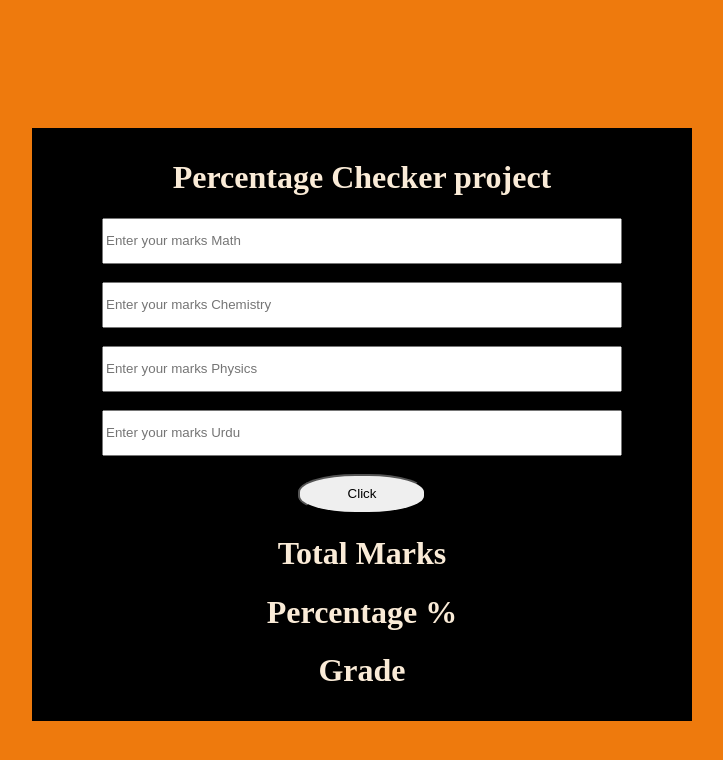
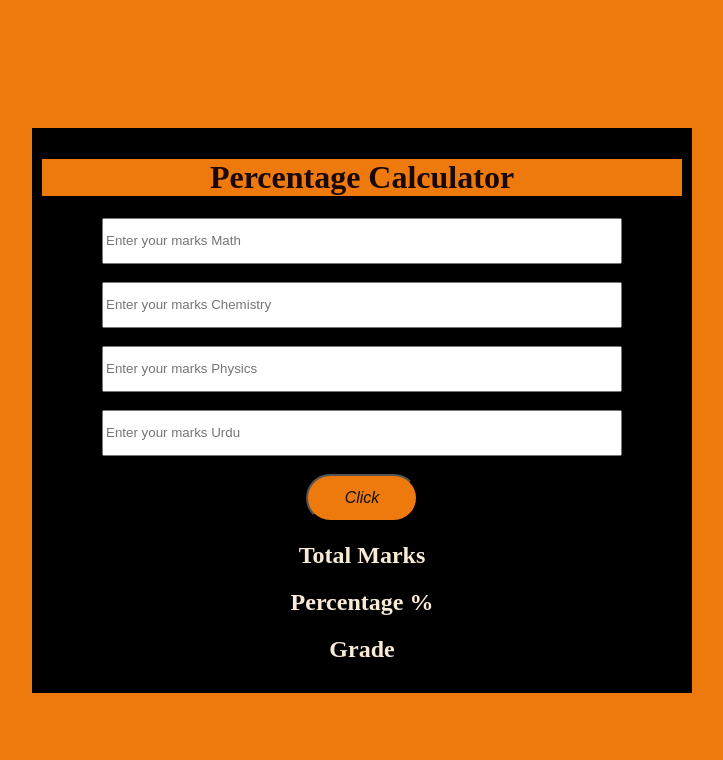
Before and after one commit to zohaib240/Javascript-Percentage-form, a plain HTML site: page index.html in a window 1280 px wide. Shown: the whole page, without its empty margins (278-1001 px from the left). Drawn offline with Linux system fonts and the light colour scheme.

Commit message:
index file changed

```diff
--- a/index.html
+++ b/index.html
@@ -8,7 +8,7 @@
 </head>
  <body>
         <div class="forma">
-    <h1>Percentage Checker project</h1>
+    <h1 class="head">Percentage Calculator</h1>
 
     <input type="number" placeholder="Enter your marks Math" id="math"> <br> <br>
     <input type="number" placeholder="Enter your marks Chemistry" id="chem"> <br> <br>
@@ -17,9 +17,9 @@
     <button onclick="getway()">Click</button>
 
 
-    <h1>Total Marks <span id="total-marks"></span></h1>
-    <h1>Percentage <span id="percentage"></span>%</h1>
-    <h1>Grade <span id="grade"></span></h1>
+    <h2>Total Marks <span id="total-marks"></span></h2>
+    <h2>Percentage <span id="percentage"></span>%</h2>
+    <h2>Grade <span id="grade"></span></h2>
 
 
 
--- a/style.css
+++ b/style.css
@@ -3,6 +3,14 @@ body{
     margin: 0px;
     box-sizing: border-box;
     background-color: #ee7a0d;
+}
+.head{
+    background-color: #ee7a0d;
+    color: #1a0808;
+}
+h1:hover{
+    background-color: aliceblue;
+    box-shadow: #f88e04 5px 5px 5px 5px ;
 }
 
 .forma{
@@ -28,16 +36,23 @@ input:hover{
     box-shadow: #faebd7 5px 5px 5px 5px ;
 }
 button{
-    height: 40px;
-    width: 20%;
-    border-radius: 45%;
+    border-radius: 3rem;
+    color: rgb(17, 16, 15);
+    background-color:#ee7a0d ;
+    width: 7rem;
+    height: 3rem;
+    font-size: 1rem;
+    font-style: italic;
+    border-color: black;
+
 
 }
 button:hover{
-    background-color: #e91109;
+    color: #1a0808;
     box-shadow: #d8d2d2 3px 3px 2px 2px;
-    border-radius: 45%;
+    border-radius: 4rem ;
     animation: infinite;
 
 
+
 }
```
